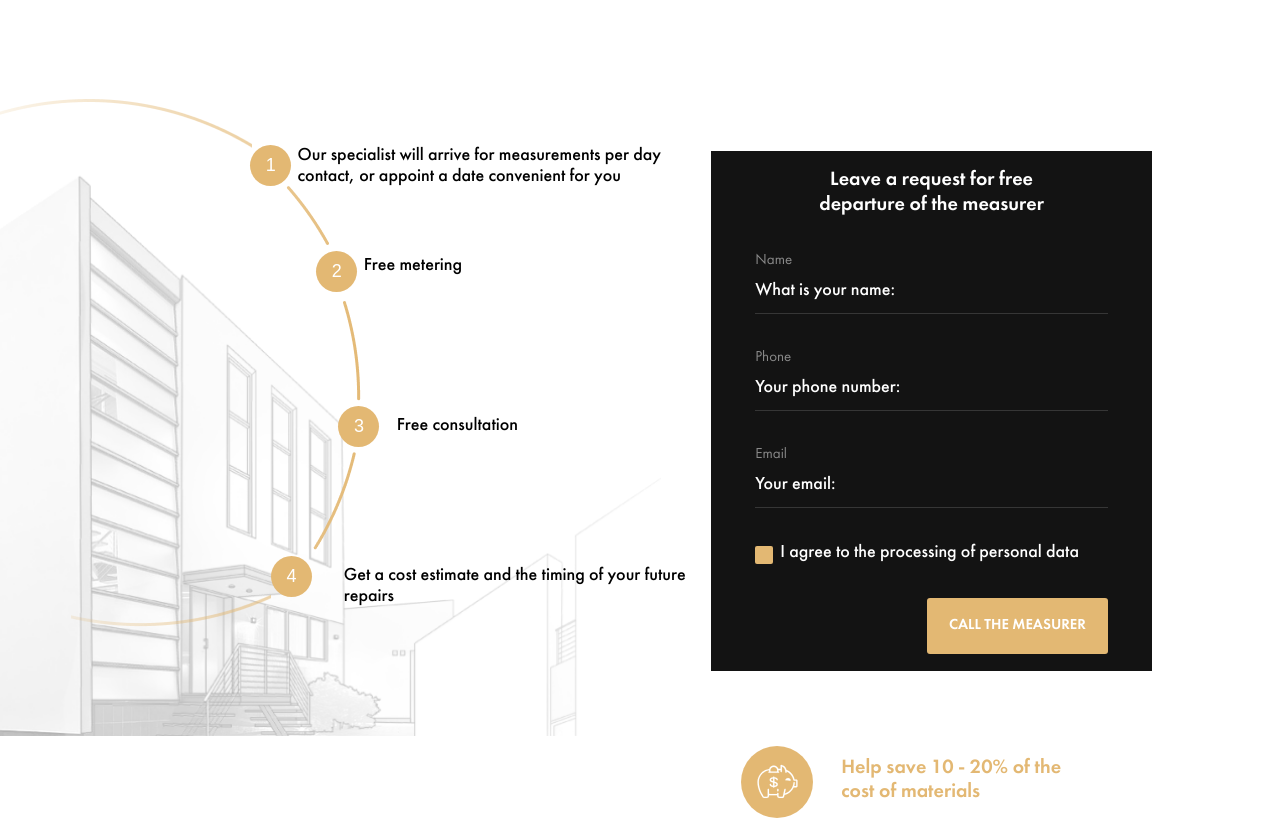
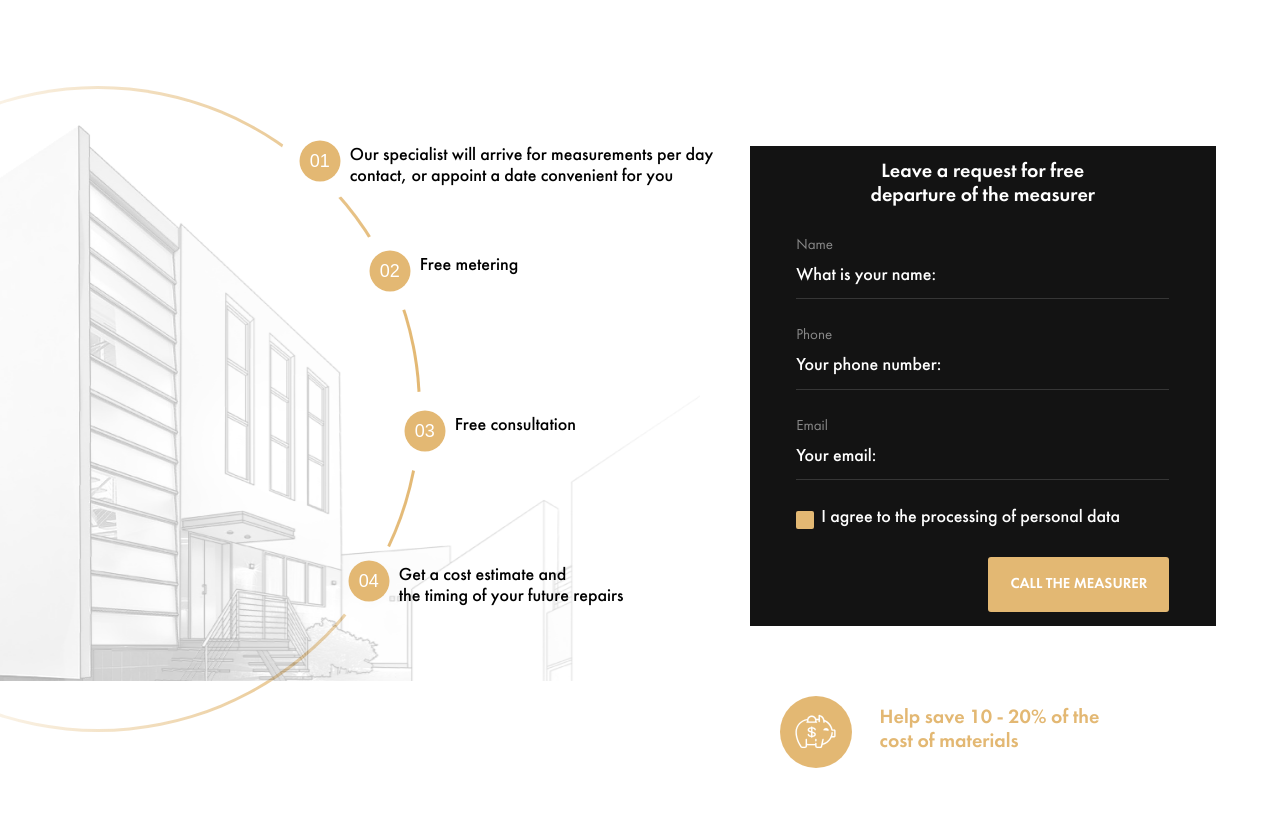
Before and after one commit to Fr0stmourne/repair-design-project, a website: page src/index.html in a window 1280 px wide. Shown: the part 3201-4019 px from the top of the page. Drawn offline with nearby package versions, Linux system fonts and the light colour scheme; files that its build step writes are made by us from their sources; a web font is replaced by a local one.

Commit message:
fix: rework the circle list

```diff
--- a/src/index.html
+++ b/src/index.html
@@ -222,8 +222,7 @@
           <li class="workflow__move workflow__move--second"><span class="workflow__number">2</span>Free metering</li>
           <li class="workflow__move workflow__move--third"><span class="workflow__number">3</span>Free consultation</li>
           <li class="workflow__move workflow__move--fourth"><span class="workflow__number">4</span>Get a cost estimate
-            and
-            the timing of your future repairs</li>
+            and <br> the timing of your future repairs</li>
         </ol>
         <form action="" class="workflow__request">
           <h3 class="workflow__form-title">Leave a request for free
--- a/src/sass/layout/_workflow.scss
+++ b/src/sass/layout/_workflow.scss
@@ -11,7 +11,7 @@
     max-width: $desktop-width;
     width: 100%;
     margin: 0 auto;
-    padding: 1.5% 10% 15% 0;
+    padding: 1.5% 5% 15% 0;
   }
 
   &__order {
@@ -19,18 +19,41 @@
     display: flex;
     flex-direction: column;
     justify-content: center;
-    min-height: 650px;
+    min-height: 600px;
     margin: 0;
     padding: 0;
     padding-left: 20%;
     list-style: none;
     background-image: url(../img/workflow.png);
-    background-size: cover;
+    background-repeat: no-repeat;
+    background-position: 0 -50px;
     font-family: "FuturaMediumC", Arial, sans-serif;
     font-size: 18px;
 
+    &::before {
+      content: "";
+      position: absolute;
+      left: calc(60% - 645px);
+      top: 0;
+      width: 640px;
+      height: 640px;
+      background: linear-gradient($neutral, $neutral) padding-box,
+        linear-gradient(to right, $neutral 0%, $neutral 20%, $neutral 20%, $secondary 100%) border-box;
+      border: 3px solid transparent;
+      border-radius: 50%;
+      z-index: -1;
+
       @media (max-width: $laptop-width) {
-      padding-left: 20px;
+        display: none;
+      }
+    }
+
+    @media (max-width: $laptop-width) {
+      padding-left: 10%;
+
+      br {
+        display: none;
+      }
     }
 
   }
@@ -49,88 +72,39 @@
       top: 0;
     }
 
-    &::before,
-    &::after {
-      content: "";
-      position: absolute;
-      background-repeat: no-repeat;
-      background-position: center;
-
-      @media (max-width: $laptop-width) {
-        display: none;
-      }
-
-    }
-
     &--first {
-      left: 45%;
+      left: 50%;
       top: 60px;
-
-      &::before {
-        width: 300px;
-        height: 700px;
-        left: -95%;
-        top: -120px;
-        background-image: url(../img/circle1.png)
-      }
-
     }
 
     &--second {
-
-      left: 55%;
+      left: 60%;
       top: 170px;
-
-      &::before {
-        width: 200px;
-        height: 200px;
-        left: -43%;
-        top: -140px;
-        background-image: url(../img/circle2.png)
-      }
     }
 
     &--third {
-
-      left: 60%;
+      left: 65%;
       top: 330px;
-
-      &::before {
-        width: 200px;
-        height: 200px;
-        left: -40%;
-        top: -165px;
-        background-image: url(../img/circle3.png)
-      }
     }
 
     &--fourth {
-
-      left: 52%;
+      left: 57%;
       top: 480px;
-
-      &::before {
-        width: 200px;
-        height: 200px;
-        left: -30%;
-        top: -165px;
-        background-image: url(../img/circle4.png)
-      }
-
-      &::after {
-        width: 200px;
-        height: 200px;
-        left: -75%;
-        top: -85px;
-        background-image: url(../img/circle5.png)
-      }
     }
   }
 
   &__number {
     position: absolute;
-    left: -13%;
-    top: -1px;
+    left: -30px;
+    top: 15px;
+    color: red;
+
+    &::before {
+      position: absolute;
+      left: 0;
+      top: 0;
+      z-index: 0;
+      transform: translate(-50%, -50%);
       display: flex;
       align-items: center;
       justify-content: center;
@@ -142,26 +116,44 @@
       font-family: "Yeseva One", Arial, serif;
       font-size: 18px;
       color: $neutral;
-
-    .workflow__move--second & {
-      left: -13%;
-      top: -5px;
     }
 
-    .workflow__move--third & {
-      left: -16%;
-      top: -10px;
+    &::after {
+      content: "";
+      position: absolute;
+      z-index: -1;
+      transform: translate(-50%, -75%);
+      display: flex;
+      align-items: center;
+      justify-content: center;
+      width: 41px;
+      height: 41px;
+      background-color: $neutral;
+      border: 20px solid $neutral;
+      border-radius: 50%;
     }
 
-    .workflow__move--fourth & {
-      left: -20%;
-      top: -10px;
+
+    .workflow__move--first &::before {
+      content: "01";
+    }
+
+    .workflow__move--second &::before {
+      content: "02";
+    }
+
+    .workflow__move--third &::before {
+      content: "03";
+    }
+
+    .workflow__move--fourth &::before {
+      content: "04";
     }
 
     @media (max-width: $laptop-width) {
       .workflow__move & {
-        left: 0;
-        top: 0;
+        left: 20px;
+        top: 15px;
       }
     }
 
```
Also changed, not shown: src/img/circle1.png (deleted), src/img/circle2.png (deleted), src/img/circle3.png (deleted), src/img/circle4.png (deleted), src/img/circle5.png (deleted). Lines whose indentation alone changed are shown as unchanged.
